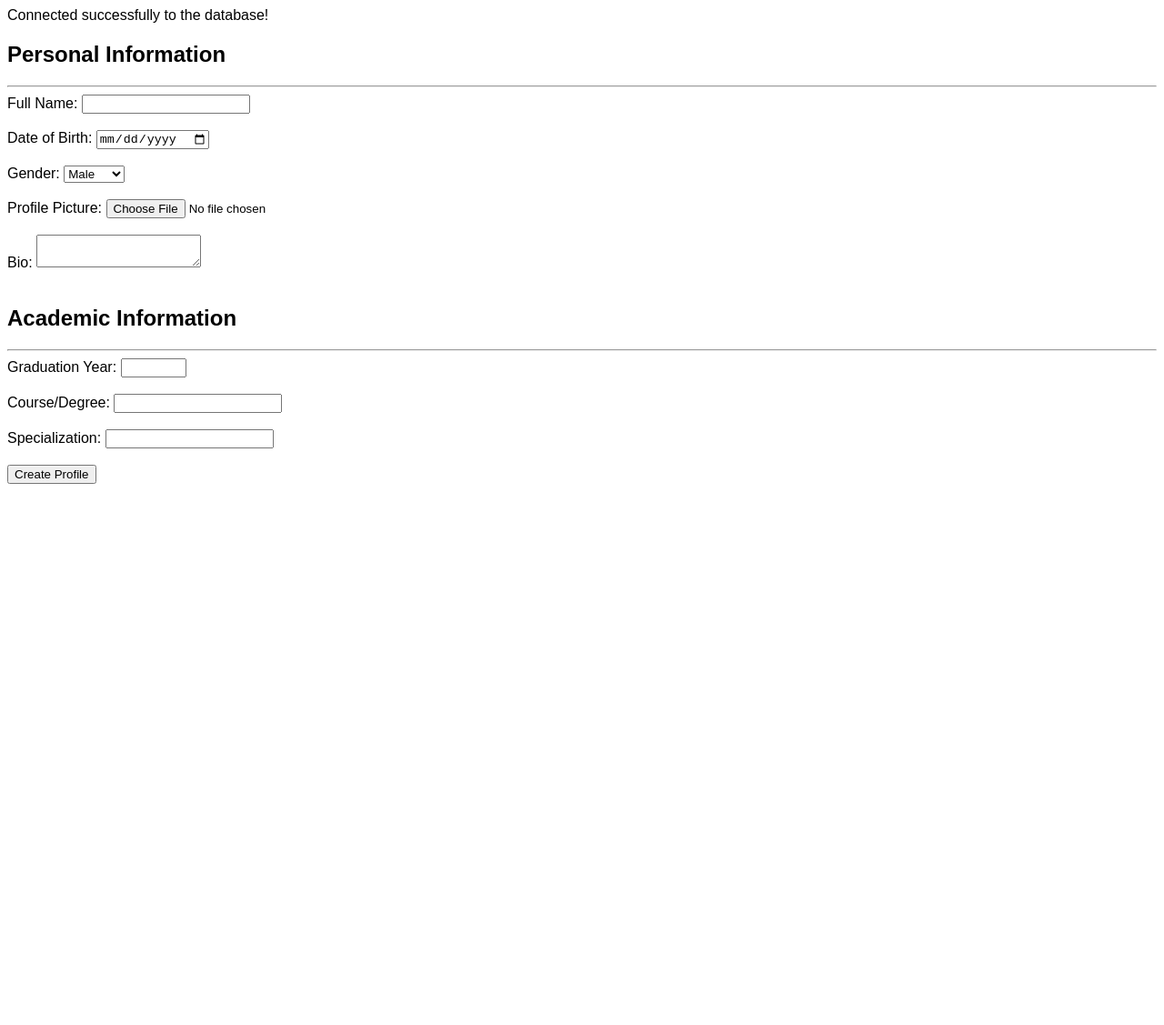
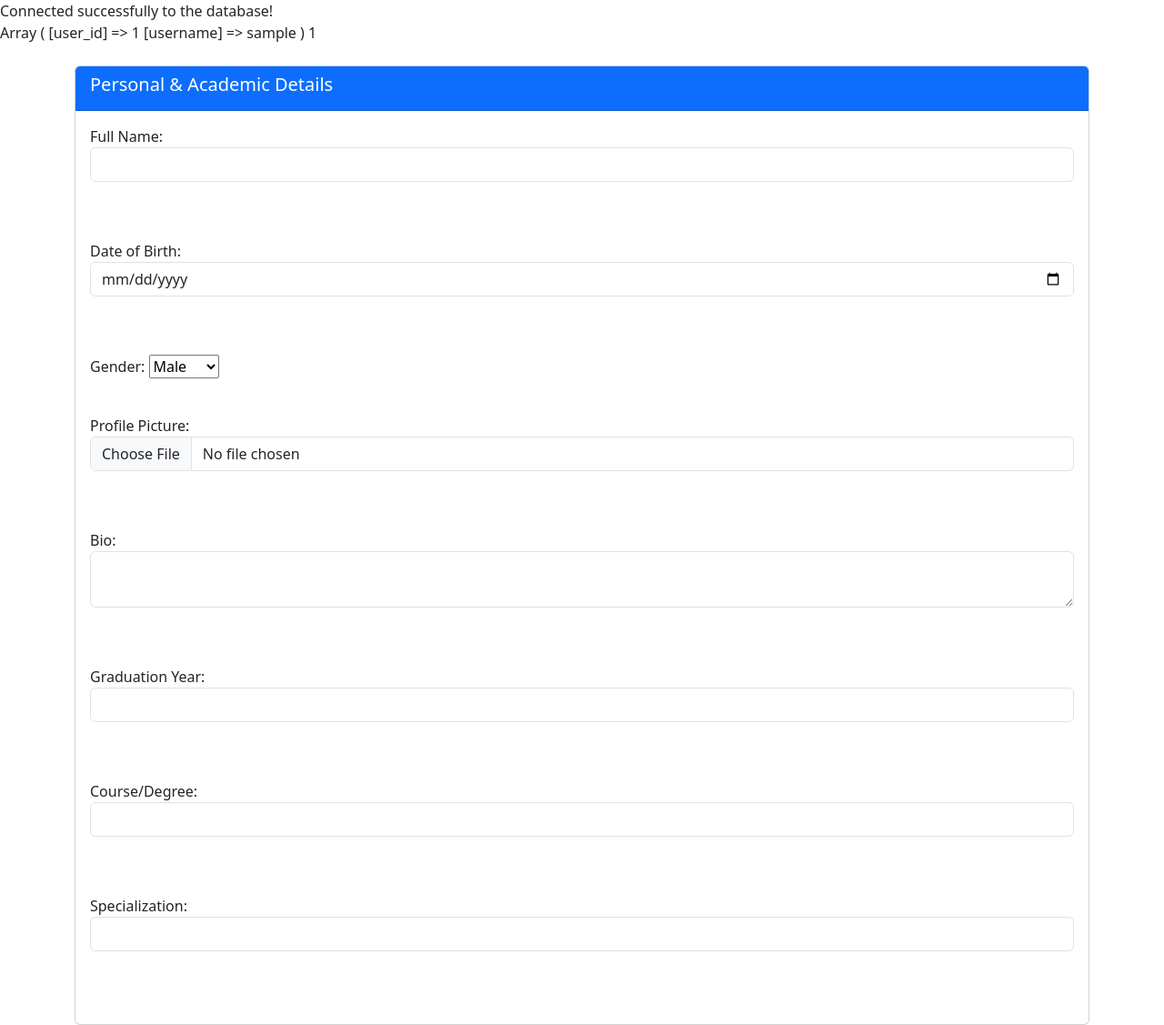
Before and after one commit to fanatic-pratik/Alumni_project, a PHP site: page /user_academic_info.php in a window 1280 px wide. Shown: the whole page at 91% size. Before the commit the page ends 800 px from the top, so only its background shows below. Run offline with PHP 8.4, Linux system fonts and the light colour scheme; the visitor is signed in with stand-in values (Sample User, id 1); data that the repository does not hold is empty.

Commit message:
Friday changes

```diff
--- a/users/user_academic_info.php
+++ b/users/user_academic_info.php
@@ -1,136 +1,26 @@
 <?php
+session_start();
+
 include('../includes/connection.txt');
+$user_id = $_SESSION["user_id"];
+print_r($_SESSION);
+echo $user_id;
+$stm = $pdo->prepare("SELECT * FROM user_info1 WHERE user_id = ?");
+$stm->execute([$user_id]);
+$user = $stm->fetch(PDO::FETCH_ASSOC);
+echo $user['full_name'];
 
+$is_new_user = !$user;
+$profile_picture = $user['profile_pic_name'] ?? 'default-avatar.png'; // Default if no picture
 
-if(isset($_POST['submit'])){
-// 🔴 Validate and Sanitize Input Function
-function clean_input($data) {
-    return htmlspecialchars(trim($data), ENT_QUOTES, 'UTF-8');
-}
+// $stm2 = $pdo->prepare("SELECT * FROM users WHERE user_id = ?");
+// $stm2->execute([$user_id]);
+// $flag = $stm2->fetch(PDO::FETCH_ASSOC);
 
-// 🛑 Validate and Sanitize Inputs
-$name = clean_input($_POST['name']);
-$dob = clean_input($_POST['dob']);
-$gender = clean_input($_POST['gender']);
-$bio = clean_input($_POST['bio']);
-if (isset($_FILES['profile_picture']) && $_FILES['profile_picture']['size'] > 0) {
-    //$user_id = $_SESSION["user_id"]; // Get logged-in user's ID
-    $file_name = $_FILES["profile_picture"]["name"];
-    $file_tmp = $_FILES["profile_picture"]["tmp_name"];
-    $file_size = $_FILES["profile_picture"]["size"];
-    $file_type = $_FILES["profile_picture"]["type"];
-
-    // Set upload directory
-    $upload_dir = "uploads/";
-    // if (!is_dir($upload_dir)) {
-    //     mkdir($upload_dir, 0777, true); // Create the directory if not exists
-    // }
-
-    // Generate a unique file name to avoid conflicts
-    $unique_name = time() . "_" . $file_name;
-    $file_path = $upload_dir . $unique_name;
-
-    // Allowed file types (you can modify as needed)
-    $allowed_types = ["image/jpeg", "image/png", "application/pdf"];
-
-    if (in_array($file_type, $allowed_types)) {
-        if ($file_size < 2 * 1024 * 1024) { // Limit file size to 5MB
-            if (move_uploaded_file($file_tmp, $file_path)) {
-                $file_name_new=$file_name;
-                $file_path_new=$file_path;
-                // // Insert file data into the database
-                // $stmt = $conn->prepare("INSERT INTO user_files (user_id, file_name, file_path) VALUES (:user_id, :file_name, :file_path)");
-                // $stmt->bindParam(":user_id", $user_id);
-                // $stmt->bindParam(":file_name", $file_name);
-                // $stmt->bindParam(":file_path", $file_path);
-                // $stmt->execute();
-
-                // echo "File uploaded successfully.";
-            } else {
-                $errors['profile_picture']= "Error uploading file.";
-            }
-        } else {
-            $errors['profile_picture']= "File size must be less than 5MB.";
-        }
-    } else {
-        $errors['profile_picture']= "Invalid file type. Only JPG, PNG, and PDF files are allowed.";
-    }
-}
-$graduation_year = filter_var($_POST['graduation_year'], FILTER_VALIDATE_INT);
-$course = clean_input($_POST['course']);
-$specialization = clean_input($_POST['specialization']);
-
-function validateName($name) {
-    return preg_match("/^[a-zA-Z ]+$/", $name); // Only letters and spaces
-}
-
-// Function to validate Batch Year
-function validateGraduationYear($graduation_year) {
-    return preg_match("/^\d{4}$/", $graduation_year) && $graduation_year >= 1989 && $graduation_year <= date('Y');
-}
-
-function validateDOB($dob) {
-    return preg_match("/^(0[1-9]|[12][0-9]|3[01])-(0[1-9]|1[0-2])-(19|20)\d\d$/", $dob, $matches) && (int) $matches[3] >= 1989 && (int) $matches[3] <= date('Y');
-}
-
-function validateBio($bio) {
-    return preg_match("/^[\w\s,]+$/u", $bio); // Only letters and spaces and commas ,underscore
-}
-
-function validateCourse($course) {
-    return preg_match("/^[\w\s,]+$/u", $course); // Only letters and spaces and commas ,underscore
-}
-
-function validateSpecialization($specialization) {
-    return preg_match("/^[\w\s,]+$/u", $specialization); // Only letters and spaces and commas ,underscore
-}
-$errors = [];
-
-if(!validateBio($bio) && !empty($bio)){
-    $errors['bio'] = "bio should only contain letters, spaces, commas only";
-}
-
-if(!validateCourse($course)){
-    $errors['course'] = "course should only contain letters, spaces, commas only";
-}
-
-if(!validateSpecialization($specialization)){
-    $errors['specialization'] = "specialization should only contain letters, spaces, commas only";
-}
-$stmt1 = $pdo->prepare("INSERT INTO user_info1 (full_name, dob, gender, profile_pic_name,profile_pic_path,bio, graduation_year, course_degree, specialization) VALUES (:full_name, :dob, :gender, :prof_pic_name,:prof_pic_path,:bio,:grad_yr,:course,:specialization)");
-$stmt1->bindParam(":full_name", $name, PDO::PARAM_STR);
-$stmt1->bindParam(":dob", $dob, PDO::PARAM_STR);
-$stmt1->bindParam(":gender", $gender, PDO::PARAM_STR);
-$stmt1->bindParam(":prof_pic_name", $file_name_new, PDO::PARAM_STR);
-$stmt1->bindParam(":prof_pic_path", $file_path_new, PDO::PARAM_STR);
-$stmt1->bindParam(":bio", $bio, PDO::PARAM_STR);
-$stmt1->bindParam(":grad_yr", $graduation_year, PDO::PARAM_INT);
-$stmt1->bindParam(":course", $course, PDO::PARAM_STR);
-$stmt1->bindParam(":specialization", $specialization, PDO::PARAM_STR);
-if(empty($errors)){
-    $stmt1->execute();
-    echo "successful";
-echo $profile;
-}
-else{
-    foreach($errors as $error){
-        echo $error;
-    }
-}
-
-$v_name = isset($_POST['submit'])? $name: '';
-$v_dob = isset($_POST['submit'])? $dob: '';
-$v_gender = isset($_POST['submit'])? $gender: '';
-$v_bio = isset($_POST['submit'])? $bio: '';
-
-$v_graduation_year = isset($_POST['submit'])? $graduation_year: '';
-$v_course = isset($_POST['submit'])? $course: '';
-$v_specialization = isset($_POST['submit'])? $specialization: '';
-}
 
 
 ?>
-<!DOCTYPE html>
+<!-- <!DOCTYPE html>
 <html lang="en">
 <head>
     <meta charset="UTF-8">
@@ -146,10 +36,10 @@ $v_specialization = isset($_POST['submit'])? $specialization: '';
         <hr>
 
         <label for="name">Full Name:</label>
-        <input type="text" id="name" name="name" value="<?php echo isset($_POST['submit'])? $name: '';?>" required><br><br>
+        <input type="text" id="name" name="name" value="<//?php echo isset($_POST['submit'])? $name: '';?>" required><br><br>
 
         <label for="dob">Date of Birth:</label>
-        <input type="date" id="dob" name="dob" value="<?php echo $v_dob ; ?>"><br><br>
+        <input type="date" id="dob" name="dob" value="<//?php echo $v_dob ; ?>"><br><br>
 
         <label for="gender">Gender:</label>
         <select id="gender" name="gender">
@@ -162,19 +52,147 @@ $v_specialization = isset($_POST['submit'])? $specialization: '';
         <input type="file" id="profile_picture" name="profile_picture"><br><br>
 
         <label for="bio">Bio:</label>
-        <textarea id="bio" name="bio" value="<?php echo $v_bio ; ?>"></textarea><br><br>
+        <textarea id="bio" name="bio" value="<//?php echo $v_bio ; ?>"></textarea><br><br>
 
         <h2>Academic Information</h2>
         <hr>
         <label for="graduation_year">Graduation Year:</label>
-        <input type="number" id="graduation_year" name="graduation_year" value="<?php echo $v_graduation_year ; ?>" required min=1990 max=2025><br><br>
+        <input type="number" id="graduation_year" name="graduation_year" value="<//?php echo $v_graduation_year ; ?>" required min=1990 max=2025><br><br>
 
         <label for="course">Course/Degree:</label>
-        <input type="text" id="course" name="course" maxlength="20" value="<?php echo isset($_POST['submit'])? $course: ''; ?>" required><br><br>
+        <input type="text" id="course" name="course" maxlength="20" value="<//?php echo isset($_POST['submit'])? $course: ''; ?>" required><br><br>
 
         <label for="specialization">Specialization:</label>
-        <input type="text" id="specialization" name="specialization" value="<?php echo isset($_POST['submit'])? $specialization: ''; ?>" maxlength="20"><br><br>
+        <input type="text" id="specialization" name="specialization" value="<//?php echo isset($_POST['submit'])? $specialization: ''; ?>" maxlength="20"><br><br>
         <button type="submit" name="submit">Create Profile</button>
-    </form>
+    </form> -->
+
+
+
+
+<!DOCTYPE html>
+<html lang="en">
+<head>
+    <meta charset="UTF-8">
+    <meta name="viewport" content="width=device-width, initial-scale=1.0">
+    <title>Personal & Academic Details</title>
+    <link href="https://cdn.jsdelivr.net/npm/bootstrap@5.3.0/dist/css/bootstrap.min.css" rel="stylesheet">
+    <script>
+        function enableEdit() {
+            document.querySelectorAll(".editable").forEach(input => input.removeAttribute("readonly"));
+            document.getElementById("editBtn").style.display = "none";
+            document.getElementById("saveBtn").style.display = "block";
+        }
+    </script>
+</head>
+<body>
+
+<div class="container mt-4">
+    <div class="card">
+        <div class="card-header bg-primary text-white">
+            <h5>Personal & Academic Details</h5>
+        </div>
+        <div class="card-body">
+            <form action="" method="POST" enctype="multipart/form-data" id="personalForm">
+                <input type="hidden" name="user_id" value="<?php $user_id; ?>">
+
+                <div class="mb-3">
+                    <label for="name">Full Name:</label>
+                    <input type="text" id="name" name="name" class="form-control editable" value="<?php echo $user['full_name']?? '';?>" required onchange="isDirty=true;showBtn();" ><br><br>
+                </div>
+
+                <div class="mb-3">
+                    <label for="dob">Date of Birth:</label>
+                    <input type="date" id="dob" name="dob" class="form-control editable" value="<?php echo $user['dob']?? ''; ?>"><br><br>
+                </div>
+
+                <div class="mb-3">
+                    <label for="gender">Gender:</label>
+                    <select id="gender" name="gender">
+                        <option value="Male">Male</option>
+                        <option value="Female">Female</option>
+                        <option value="Other">Other</option>
+                    </select><br><br>
+                </div>
+
+                <div class="mb-3">
+                    <label for="profile_picture">Profile Picture:</label>
+                    <input type="file" id="profile_picture" class="form-control editable" name="profile_picture"><br><br>
+                </div>
+
+                <div class="mb-3">
+                    <label for="bio">Bio:</label>
+                    <textarea id="bio" name="bio" class="form-control editable" noResize><?php echo $user['bio']?? ''; ?></textarea><br><br>
+                </div>
+
+                <div class="mb-3">
+                    <label for="graduation_year">Graduation Year:</label>
+                    <input type="number" id="graduation_year" class="form-control editable" name="graduation_year" value="<?php echo $user['graduation_year']?? ''; ?>" required min=1990 max=2025 ><br><br>
+                </div>
+
+                <div class="mb-3">
+                    <label for="course">Course/Degree:</label>
+                    <input type="text" class="form-control editable" id="course" name="course" maxlength="20" value="<?php echo $user['course_degree']?? ''; ?>" required><br><br>
+                </div>
+
+                <div class="mb-3">
+                    <label for="specialization">Specialization:</label>
+                    <input type="text" class="form-control editable" id="specialization" name="specialization" value="<?php echo $user['specialization']; ?>" maxlength="20"><br><br>
+                </div>
+
+                <!-- <button type="button" id="editBtn" class="btn btn-warning" onclick="enableEdit()">Edit</button> -->
+                <!-- <button type="submit" id="saveBtn" class="btn btn-success" style="display:none;">Save</button> -->
+                <button id="dirty" style="display:none;" type="submit" class="btn btn-success">Save</button>
+                <?php /* if($is_new_user): ?>
+
+                <?php else: ?>
+                    <button type="submit" id="subBtn" class="btn btn-warning">Edit</button>
+                    <!-- <button type="submit" id="saveBtn" class="btn btn-success" style="display:none;">Save</button> -->
+                <?php endif; */?>
+                <div class="error-message"></div>
+                <div id="messageBox"></div>
+            </form>
+        </div>
+    </div>
+</div>
+<script>
+    let isDirty=false;
+function showBtn(){
+    const btn=document.getElementById('dirty');
+    if(isDirty)
+        btn.style.display='';
+}
+$(document).ready(function() {
+    $("#personalForm").submit(function(e) {
+        e.preventDefault();
+
+        let formData = $(this).serialize();
+        let submitButton = $(this).find("button[type='submit']");
+
+            $(".error-message").html(""); // Clear previous errors
+        submitButton.prop("disabled", true).text("Saving...");
+        $.post("ajax_personal_save.php", formData, function(errors){
+            let result = JSON.parse(errors); // Convert response to JSON
+
+            if(result["status"] === "success"){
+                $("#messageBox").html('<div class="alert alert-success">Saved successfully!</div>');
+            }else{
+                $.each(result, function(field, result) {
+                    $("#" + field + "_error").html('<div class="text-danger">' + result + '</div>');
+                });
+            }
+            alert(result["status"] === "success" ? "Saved!" : "Error saving!");
+        }).fail(function() {
+            alert("Error connecting to server!");
+        })
+        .always(function() {
+            submitButton.prop("disabled", false).text("Save");
+        });
+    });
+});
+</script>
 </body>
 </html>
+
+</body>
+</html>
```
Also changed, not shown: users/ajax_personal_save.php (added, +150 -0 lines), users/login.php (+8 -7 lines), users/uploads/1740033982_acc1.jpg (added).
